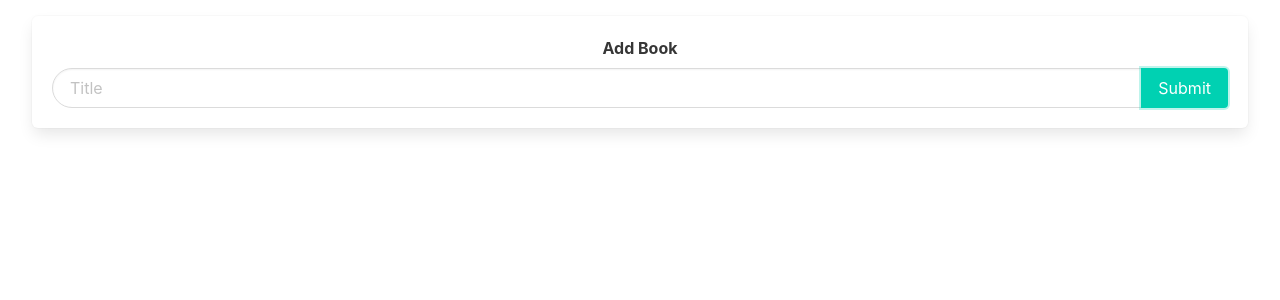
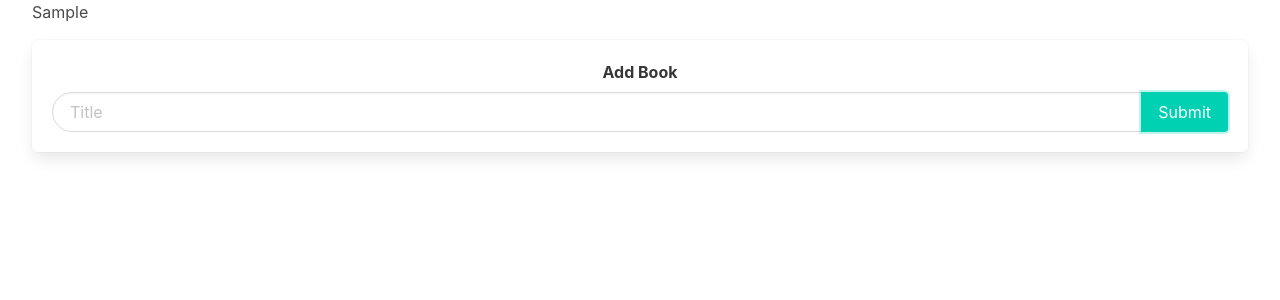
Before and after one commit to Gerti05/books, a React (Create React App) app: page / in a window 1280 px wide. Both pictures are taken after typing "Sample" into the empty fields and a click on the button "Submit". Shown: the top 300 px of the page. Built offline with nearby package versions, Linux system fonts and the light colour scheme.

Commit message:
Added bookList and BookShow.

```diff
--- a/src/App.js
+++ b/src/App.js
@@ -1,5 +1,6 @@
 import { useState } from "react";
 import BookCreate from "./components/BookCreate";
+import BookList from "./components/BookList";
 
 let bookID = 0;
 
@@ -7,7 +8,7 @@ function App() {
   const [books, setBooks] = useState([]);
 
   const createBook = (title) => {
-    const updateBooks = [...books, { id: bookID++, title: title }];
+    const updateBooks = [...books, { id: ++bookID, title: title }];
 
     setBooks(updateBooks);
     console.log(books);
@@ -15,6 +16,7 @@ function App() {
 
   return (
     <div className="container is-fluid">
+      <BookList books={books} />
       <BookCreate onCreate={createBook} />
     </div>
   );
--- a/src/components/BookList.js
+++ b/src/components/BookList.js
@@ -1,7 +1,15 @@
-function BookList() {
+import BookShow from "./BookShow";
+
+function BookList({ books }) {
+  const renderBooks = books.map((book) => {
     return (
-        <div>Book List</div>
-    )
+      <div>
+        <BookShow book={book.title} key={book.id} />
+      </div>
+    );
+  });
+
+  return <div>{renderBooks}</div>;
 }
 
 export default BookList;
--- a/src/components/BookShow.js
+++ b/src/components/BookShow.js
@@ -1,6 +1,6 @@
-function BookShow() {
+function BookShow({ book }) {
     return (
-        <div>Book Show</div>
+        <div>{book}</div>
     )
 }
 
```
